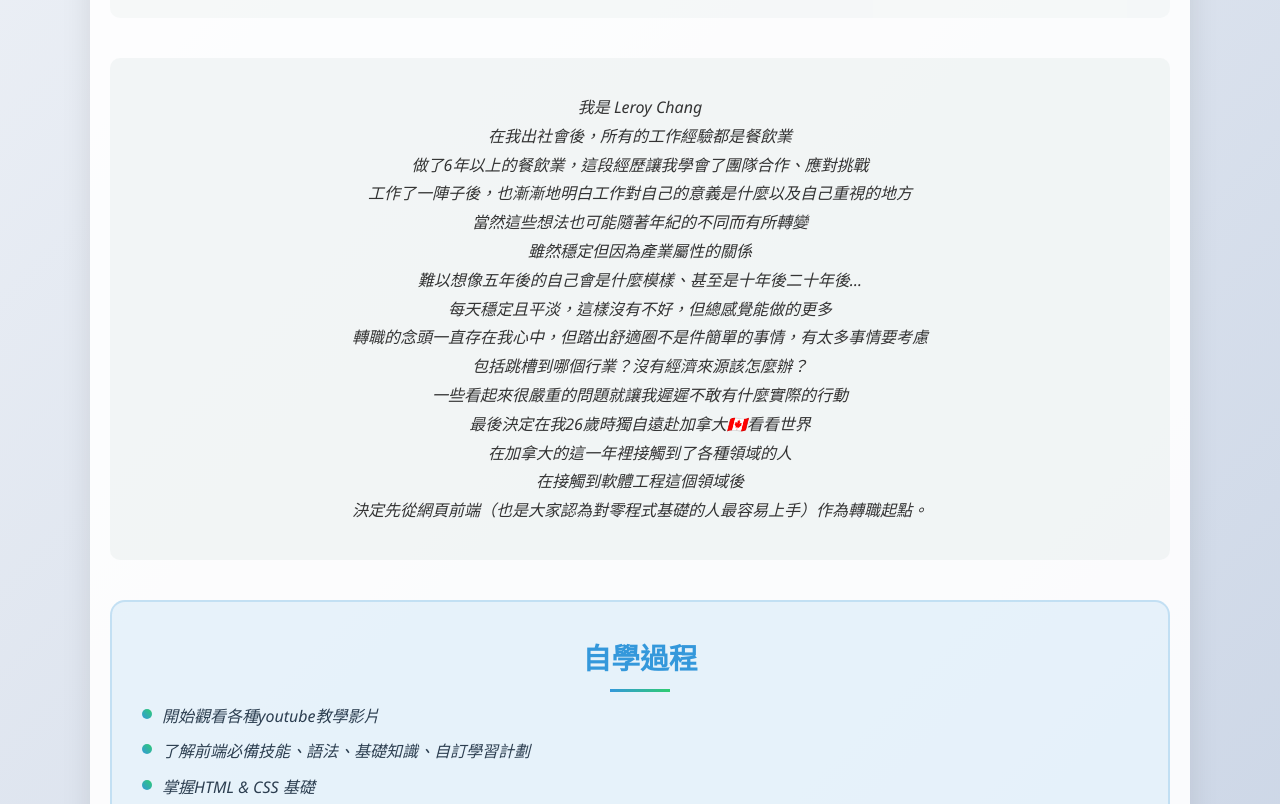
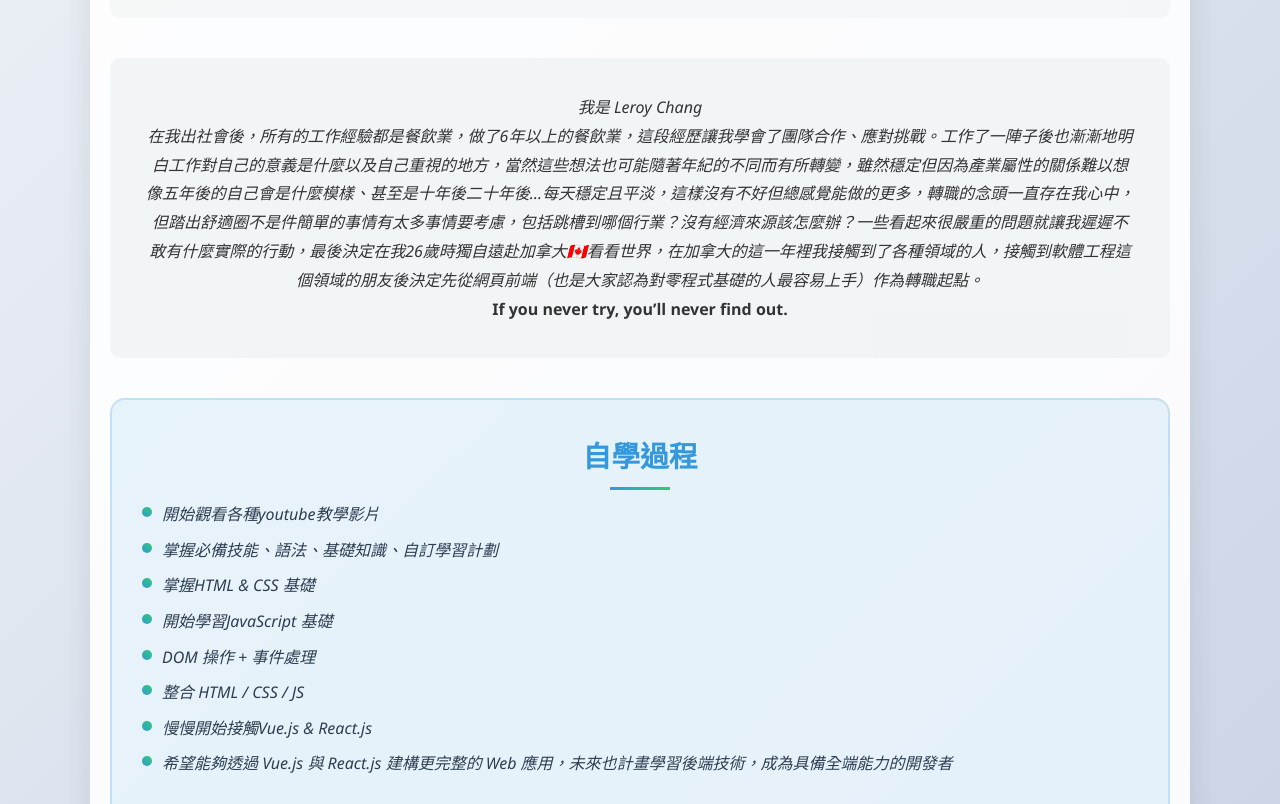
Before and after one commit to mecho10/leroy-profile, a plain HTML site: page index.html in a window 1280 px wide. Shown: the part 820-1624 px from the top of the page. Drawn offline with Linux system fonts and the light colour scheme.

Commit message:
Update index.html

```diff
--- a/index.html
+++ b/index.html
@@ -37,20 +37,8 @@
 
             <section class="good">
                 <p><em>我是 Leroy Chang</em></p>
-                <p><em>在我出社會後，所有的工作經驗都是餐飲業</em></p>
-                <p><em>做了6年以上的餐飲業，這段經歷讓我學會了團隊合作、應對挑戰</em></p>
-                <p><em>工作了一陣子後，也漸漸地明白工作對自己的意義是什麼以及自己重視的地方</em></p>
-                <p><em>當然這些想法也可能隨著年紀的不同而有所轉變</em></p>
-                <p><em>雖然穩定但因為產業屬性的關係</em></p>
-                <p><em>難以想像五年後的自己會是什麼模樣、甚至是十年後二十年後…</em></p>
-                <p><em>每天穩定且平淡，這樣沒有不好，但總感覺能做的更多</em></p>
-                <p><em>轉職的念頭一直存在我心中，但踏出舒適圈不是件簡單的事情，有太多事情要考慮</em></p>
-                <p><em>包括跳槽到哪個行業？沒有經濟來源該怎麼辦？</em></p>
-                <p><em>一些看起來很嚴重的問題就讓我遲遲不敢有什麼實際的行動</em></p>
-                <p><em>最後決定在我26歲時獨自遠赴加拿大🇨🇦看看世界</em></p>
-                <p><em>在加拿大的這一年裡接觸到了各種領域的人</em></p>
-                <p><em>在接觸到軟體工程這個領域後</em></p>
-                <p><em>決定先從網頁前端（也是大家認為對零程式基礎的人最容易上手）作為轉職起點。</em></p>
+                <p><em>在我出社會後，所有的工作經驗都是餐飲業，做了6年以上的餐飲業，這段經歷讓我學會了團隊合作、應對挑戰。工作了一陣子後也漸漸地明白工作對自己的意義是什麼以及自己重視的地方，當然這些想法也可能隨著年紀的不同而有所轉變，雖然穩定但因為產業屬性的關係難以想像五年後的自己會是什麼模樣、甚至是十年後二十年後…每天穩定且平淡，這樣沒有不好但總感覺能做的更多，轉職的念頭一直存在我心中，但踏出舒適圈不是件簡單的事情有太多事情要考慮，包括跳槽到哪個行業？沒有經濟來源該怎麼辦？一些看起來很嚴重的問題就讓我遲遲不敢有什麼實際的行動，最後決定在我26歲時獨自遠赴加拿大🇨🇦看看世界，在加拿大的這一年裡我接觸到了各種領域的人，接觸到軟體工程這個領域的朋友後決定先從網頁前端（也是大家認為對零程式基礎的人最容易上手）作為轉職起點。</em></p>
+                <p><strong>If you never try, you’ll never find out.</strong></p>
             </section>
 
             <section class="project">
@@ -59,7 +47,7 @@
                 <div class="info">
                     <h3>自學過程</h3>
                     <p><em>開始觀看各種youtube教學影片</em></p>
-                    <p><em>了解前端必備技能、語法、基礎知識、自訂學習計劃</em></p>
+                    <p><em>掌握必備技能、語法、基礎知識、自訂學習計劃</em></p>
                     <p><em>掌握HTML & CSS 基礎</em></p>
                     <p><em>開始學習JavaScript 基礎</em></p>
                     <p><em>DOM 操作 + 事件處理</em></p>
```
